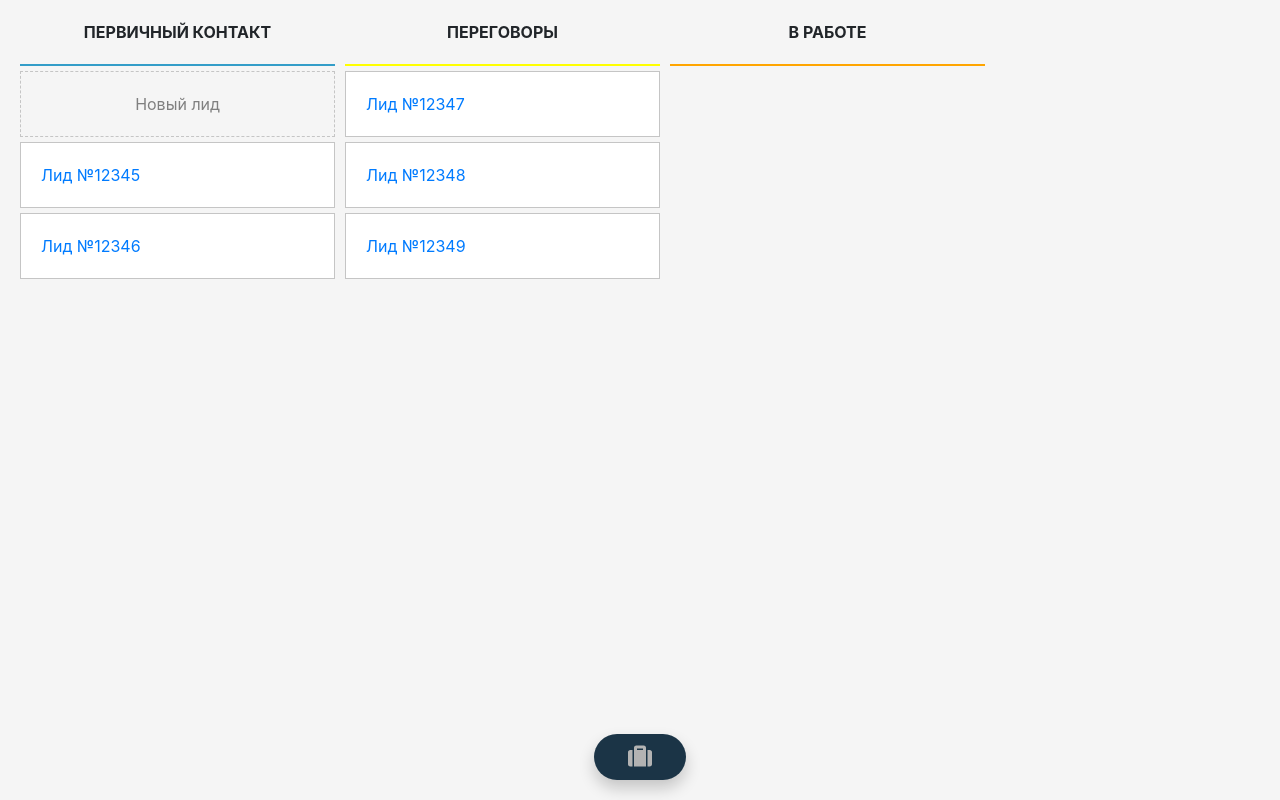
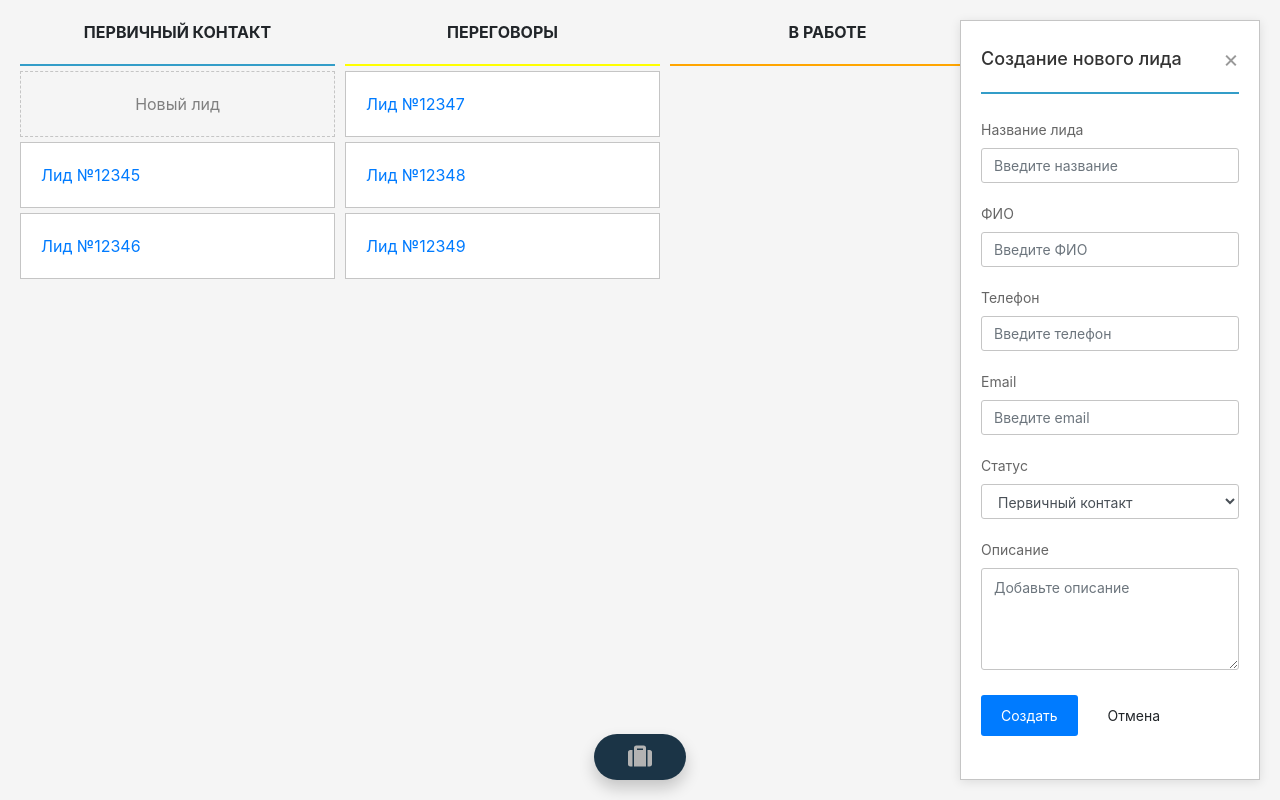
Before and after one commit to SaHair529/shdbdcrm, a React (Create React App) app in the folder frontend/: page / in a window 1280 px wide. Built offline with nearby package versions, Linux system fonts and the light colour scheme.

Commit message:
Добавил панель создания нового лида

```diff
--- a/frontend/src/pages/LeadsPipelinePage/LeadsPipelinePage.css
+++ b/frontend/src/pages/LeadsPipelinePage/LeadsPipelinePage.css
@@ -85,3 +85,95 @@
         }
     }
 }
+
+.create-lead-panel {
+    position: fixed;
+    right: 20px;
+    top: 20px;
+    bottom: 20px;
+    width: 300px;
+    background: #fff;
+    border: 1px solid #C5C5C5;
+    padding: 20px;
+    box-shadow: 0 2px 10px rgba(0,0,0,0.1);
+    z-index: 1000;
+
+    .create-lead-header {
+        display: flex;
+        justify-content: space-between;
+        align-items: center;
+        margin-bottom: 25px;
+        border-bottom: 2px solid #339dc8;
+        padding-bottom: 15px;
+
+        h3 {
+            margin: 0;
+            font-size: 18px;
+            color: #333;
+        }
+
+        .close-icon {
+            cursor: pointer;
+            font-size: 24px;
+            color: #999;
+            &:hover {
+                color: #666;
+            }
+        }
+    }
+
+    .form-group {
+        margin-bottom: 20px;
+
+        label {
+            display: block;
+            margin-bottom: 8px;
+            font-size: 14px;
+            color: #666;
+        }
+
+        .form-control {
+            width: 100%;
+            padding: 8px 12px;
+            border: 1px solid #C5C5C5;
+            border-radius: 3px;
+            font-size: 14px;
+
+            &:focus {
+                outline: none;
+                border-color: #339dc8;
+                box-shadow: 0 0 0 2px rgba(51,157,200,0.1);
+            }
+        }
+    }
+
+    .form-actions {
+        display: flex;
+        gap: 10px;
+        margin-top: 25px;
+
+        .btn {
+            padding: 10px 20px;
+            border: none;
+            border-radius: 3px;
+            cursor: pointer;
+            font-size: 14px;
+
+            &-primary {
+                background: #339dc8;
+                color: white;
+                &:hover {
+                    background: #2a87ad;
+                }
+            }
+
+            &-cancel {
+                background: #f5f5f5;
+                color: #666;
+                &:hover {
+                    background: #e0e0e0;
+                }
+            }
+        }
+    }
+}
--- a/frontend/src/pages/LeadsPipelinePage/LeadsPipelinePage.jsx
+++ b/frontend/src/pages/LeadsPipelinePage/LeadsPipelinePage.jsx
@@ -56,7 +56,7 @@ const LeadsPipelinePage = () => {
                 <div className="pipeline">
                     {statuses.map((status, index) => (
                         <div className="status" key={status.id}>
-                            <div className="status__title" style={{ borderColor: status.color }}>
+                            <div className="status__title" style={{borderColor: status.color}}>
                                 {status.name}
                             </div>
                             {/* Перенос Droppable на status__body */}
@@ -85,9 +85,14 @@ const LeadsPipelinePage = () => {
                                                         <a href="#">{lead.name}</a>
                                                         {activeLeadId === lead.id && (
                                                             <div className="leadcard-menu" ref={leadcardMenuRef}>
-                                                                <div className="leadcard-menu-btn btn-success">Реализовано</div>
-                                                                <div className="leadcard-menu-btn btn-fail">Не реализовано</div>
-                                                                <div className="leadcard-menu-btn btn-delete">Удалить</div>
+                                                                <div
+                                                                    className="leadcard-menu-btn btn-success">Реализовано
+                                                                </div>
+                                                                <div className="leadcard-menu-btn btn-fail">Не
+                                                                    реализовано
+                                                                </div>
+                                                                <div className="leadcard-menu-btn btn-delete">Удалить
+                                                                </div>
                                                             </div>
                                                         )}
                                                     </div>
@@ -103,6 +108,78 @@ const LeadsPipelinePage = () => {
                     ))}
                 </div>
             </div>
+            <div className="create-lead-panel">
+                <div className="create-lead-header">
+                    <h3>Создание нового лида</h3>
+                    <div className="close-icon">×</div>
+                </div>
+
+                <div className="create-lead-body">
+                    <div className="form-group">
+                        <label>Название лида</label>
+                        <input
+                            type="text"
+                            className="form-control"
+                            placeholder="Введите название"
+                            name='title'
+                        />
+                    </div>
+
+                    <div className="form-group">
+                        <label>ФИО</label>
+                        <input
+                            type="text"
+                            className="form-control"
+                            placeholder="Введите ФИО"
+                            name='fullname'
+                        />
+                    </div>
+
+                    <div className="form-group">
+                        <label>Телефон</label>
+                        <input
+                            type="number"
+                            className="form-control"
+                            placeholder="Введите телефон"
+                            name='phone'
+                        />
+                    </div>
+
+                    <div className="form-group">
+                        <label>Email</label>
+                        <input
+                            type="number"
+                            className="form-control"
+                            placeholder="Введите email"
+                            name='email'
+                        />
+                    </div>
+
+                    <div className="form-group">
+                        <label>Статус</label>
+                        <select className="form-control" name='status'>
+                            <option>Первичный контакт</option>
+                            <option>Переговоры</option>
+                            <option>В работе</option>
+                        </select>
+                    </div>
+
+                    <div className="form-group">
+                        <label>Описание</label>
+                        <textarea
+                            className="form-control"
+                            rows="4"
+                            placeholder="Добавьте описание"
+                            name='description'
+                        ></textarea>
+                    </div>
+
+                    <div className="form-actions">
+                        <button className="btn btn-primary">Создать</button>
+                        <button className="btn btn-cancel">Отмена</button>
+                    </div>
+                </div>
+            </div>
         </DragDropContext>
     );
 };
```
